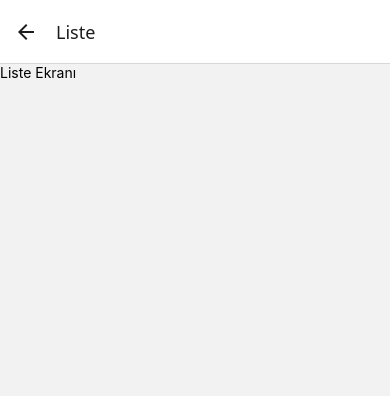
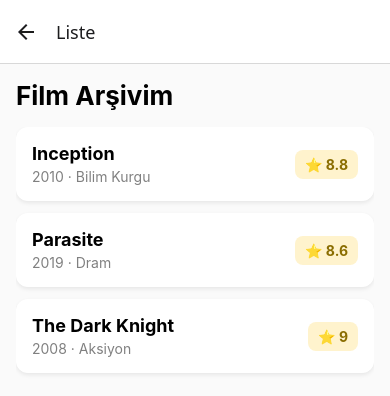
Before and after one commit to yagmursultanekin/film-app, a React Native app: screen /Liste in a window 390 px wide. Shown: the top 396 px of the page. Built offline with nearby package versions, Linux system fonts and the light colour scheme.

Commit message:
Liste ekrani FlatList ile dolduruldu, tasarim iyilestirildi

```diff
--- /dev/null
+++ b/data/filmler.js
@@ -0,0 +1,28 @@
+const filmler = [
+  {
+    id: '1',
+    ad: 'Inception',
+    yil: 2010,
+    tur: 'Bilim Kurgu',
+    puan: 8.8,
+    aciklama: 'Rüyalara girip fikir çalan bir hırsızın son işi.',
+  },
+  {
+    id: '2',
+    ad: 'Parasite',
+    yil: 2019,
+    tur: 'Dram',
+    puan: 8.6,
+    aciklama: 'Fakir bir ailenin zengin bir aileye sızmasını anlatan kara komedi.',
+  },
+  {
+    id: '3',
+    ad: 'The Dark Knight',
+    yil: 2008,
+    tur: 'Aksiyon',
+    puan: 9.0,
+    aciklama: 'Batman, Joker adlı bir suç ustasıyla mücadele eder.',
+  },
+];
+
+export default filmler;
--- a/screens/ListeEkrani.js
+++ b/screens/ListeEkrani.js
@@ -1,9 +1,58 @@
-import { View, Text } from 'react-native';
+import { View, Text, FlatList, TouchableOpacity, StyleSheet } from 'react-native';
+import filmler from '../data/filmler';
 
-export default function ListeEkrani() {
+export default function ListeEkrani({ navigation }) {
   return (
-    <View>
-      <Text>Liste Ekranı</Text>
+    <View style={styles.container}>
+      <Text style={styles.baslik}>Film Arşivim</Text>
+
+      <FlatList
+        data={filmler}
+        keyExtractor={(item) => item.id}
+        contentContainerStyle={{ paddingBottom: 24 }}
+        renderItem={({ item }) => (
+          <TouchableOpacity
+            style={styles.kart}
+            onPress={() => navigation.navigate('Detay', { film: item })}
+          >
+            <View style={{ flex: 1 }}>
+              <Text style={styles.ad}>{item.ad}</Text>
+              <Text style={styles.altBilgi}>{item.yil} · {item.tur}</Text>
+            </View>
+
+            <View style={styles.puanKutusu}>
+              <Text style={styles.puanYazi}>⭐ {item.puan}</Text>
+            </View>
+          </TouchableOpacity>
+        )}
+      />
     </View>
   );
 }
+
+const styles = StyleSheet.create({
+  container: { flex: 1, padding: 16, backgroundColor: '#fafafa' },
+  baslik: { fontSize: 26, fontWeight: 'bold', marginBottom: 16 },
+  kart: {
+    flexDirection: 'row',
+    alignItems: 'center',
+    backgroundColor: '#fff',
+    padding: 16,
+    borderRadius: 12,
+    marginBottom: 12,
+    shadowColor: '#000',
+    shadowOffset: { width: 0, height: 2 },
+    shadowOpacity: 0.08,
+    shadowRadius: 4,
+    elevation: 2,
+  },
+  ad: { fontSize: 18, fontWeight: 'bold' },
+  altBilgi: { color: 'gray', marginTop: 4 },
+  puanKutusu: {
+    backgroundColor: '#fff3cd',
+    paddingHorizontal: 10,
+    paddingVertical: 6,
+    borderRadius: 8,
+  },
+  puanYazi: { fontWeight: 'bold', color: '#8a6d00' },
+});
```
